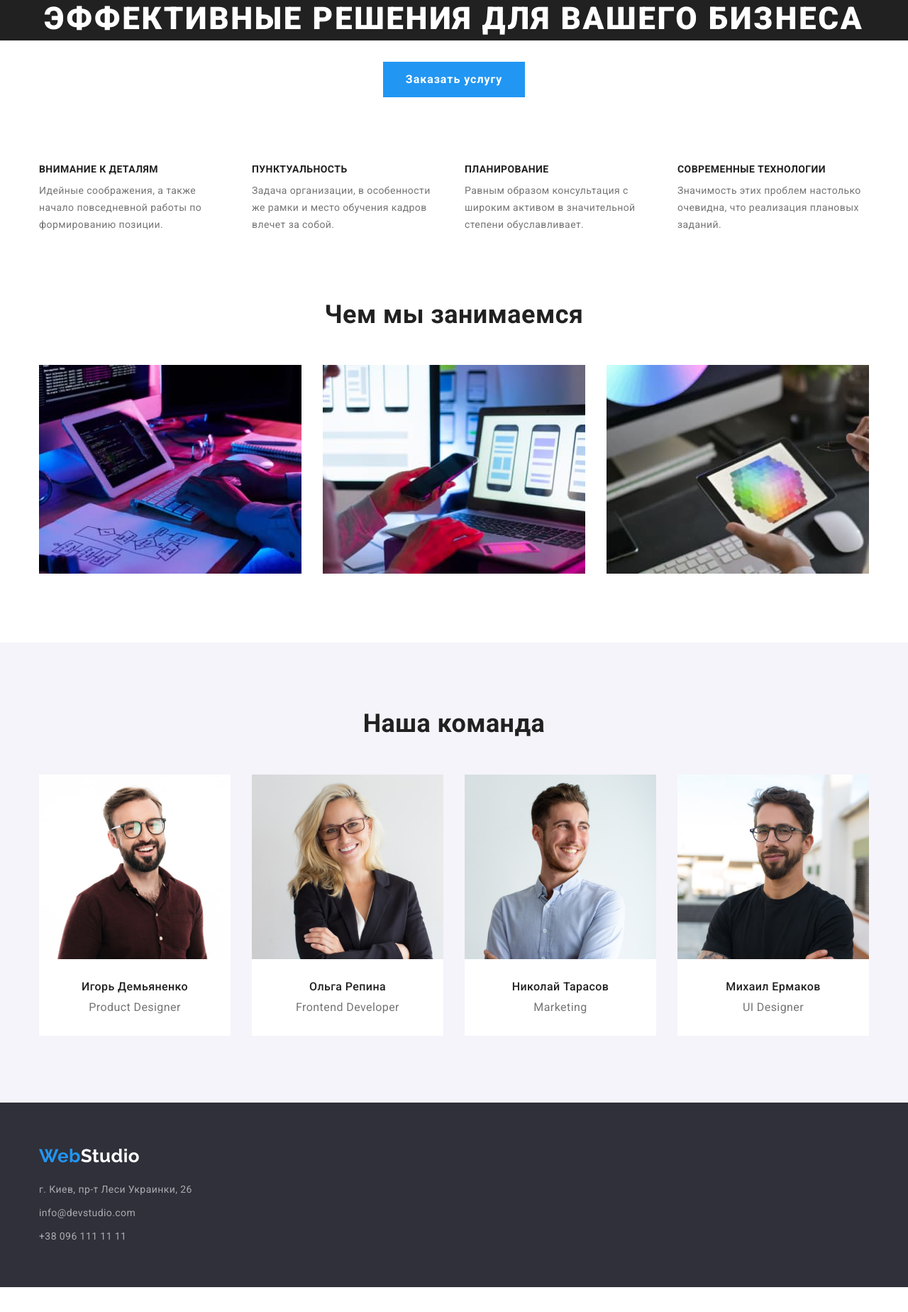
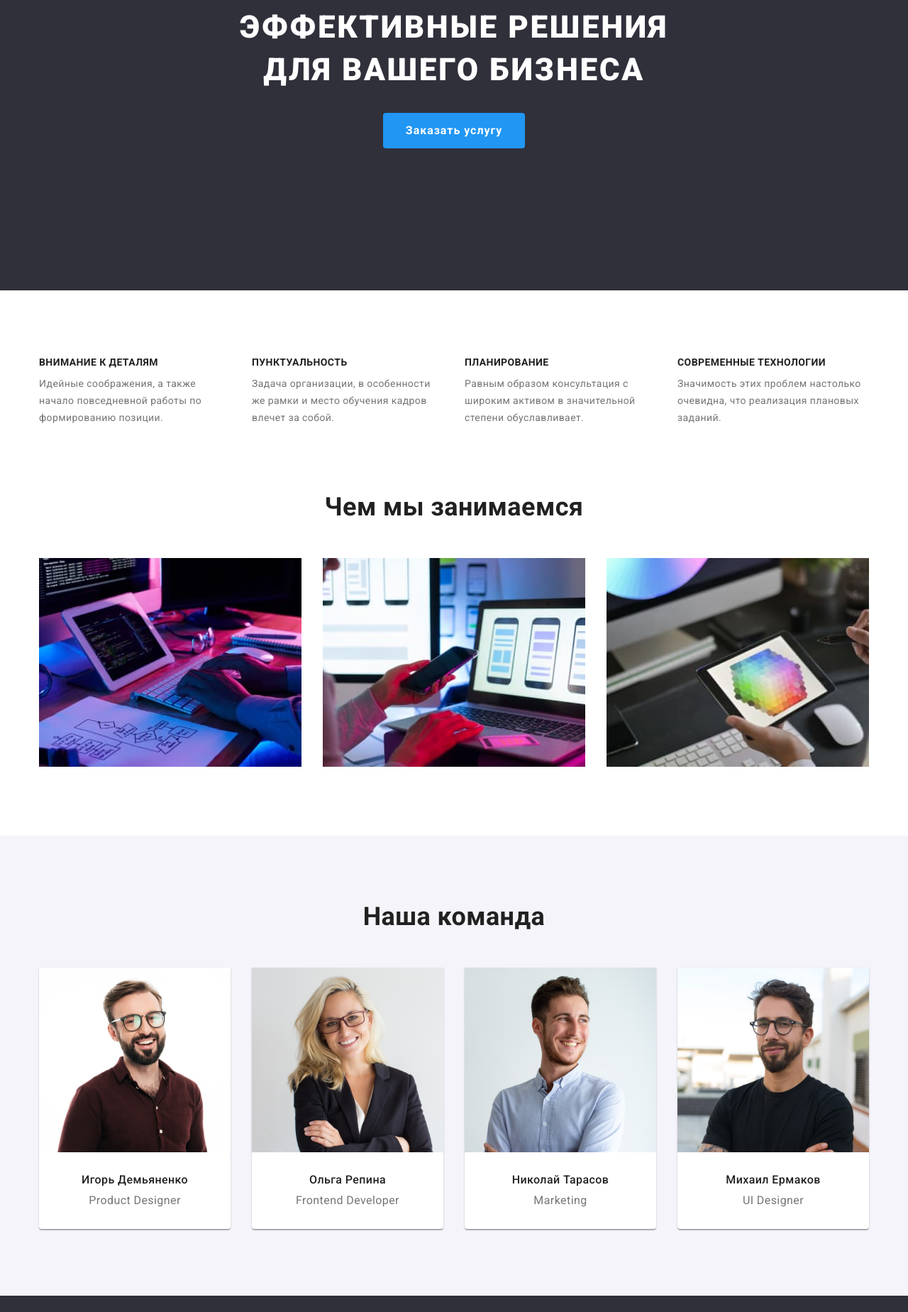
Before and after one commit to serge-belkin/goit-markup-hw-03, a plain HTML site: page index.html in a window 1280 px wide. Shown: the part 272-2120 px from the top of the page at 71% size. Before the commit the page ends 2085 px from the top, so only its background shows below. Drawn offline with nearby package versions, Linux system fonts and the light colour scheme.

Commit message:
fix geo styles

```diff
--- a/css/styles.css
+++ b/css/styles.css
@@ -126,9 +126,16 @@ display: flex;
   padding-bottom: 94px;
 }
 
+.hero {
+  padding: 200px 0;
+  background: #2F303A;
+}
+
 .hero-title {
+  max-width: 650px;
   margin-bottom: 30px;
-
+  margin-left: auto;
+  margin-right: auto;
   font-weight: 900;
   font-size: 44px;
   line-height: 1.36;
@@ -136,7 +143,6 @@ display: flex;
   letter-spacing: 0.06em;
   text-transform: uppercase;
   color: var(--tertiary-text-color);
-  background-color: #212121;
 }
 
 .hero-button {
@@ -154,6 +160,7 @@ margin-right: auto;
   background-color: var(--accent-color);
   cursor: pointer;
 border: none;
+border-radius: 4px;
 }
 
 .hero-button:hover,
@@ -216,10 +223,16 @@ border: none;
 margin-left: 30px;
 }
 
+.team-list .list-item {
+  box-shadow: 0px 1px 3px rgba(0, 0, 0, 0.12), 0px 1px 1px rgba(0, 0, 0, 0.14), 0px 2px 1px rgba(0, 0, 0, 0.2);
+    border-radius: 0px 0px 4px 4px;
+}
+
 .team-text-box {
   padding-top: 30px;
   padding-bottom: 30px;
   background-color: #fff;
+  border-radius: 4px;
 }
 
 .team-title {
@@ -273,6 +286,10 @@ footer {background-color: #2F303A;}
 .address-contact:hover,
 .address-contact:focus {color: var(--tertiary-text-color);}
 
+.link.address-contact.address {
+  color: var(--tertiary-text-color);
+}
+
 /* Стили для мейна страницы "Портфолио" */
 
 .filter {
@@ -284,6 +301,7 @@ font-family: inherit;
   cursor: pointer;
   border: none;
   padding: 6px 22px;
+  border-radius: 4px;
 }
 .filter.current {
   color: var(--tertiary-text-color);
@@ -299,6 +317,7 @@ background-color: var(--accent-color);}
   font-size: 18px;
   line-height: 2;
   letter-spacing: 0.06em;
+  padding-bottom: 4px;
 }
 
 .porfolio-text {
@@ -318,8 +337,7 @@ background-color: var(--accent-color);}
 display: flex;
 justify-content: center;
 align-items: center;
-margin-bottom: 34px;
-
+margin-bottom: 50px;
 }
 
 .buttons .filter:not(:last-child) {
--- a/index.html
+++ b/index.html
@@ -53,14 +53,13 @@
 
     <main>
       <!--герой-->
-      <section>
-        <div class="section"></div>
+      <section class="hero">
         <h1 class="hero-title">Эффективные решения для вашего бизнеса</h1>
         <button type="button" class="hero-button">Заказать услугу</button>
       </section>
       <!--Особенности-->
-      <section>
-        <div class="section container">
+      <section class="section">
+        <div class="container">
           <h2 class="title section-title" hidden>Особенности</h2>
           <ul class="features">
             <li class="list-item">
@@ -91,8 +90,8 @@
         </div>
       </section>
       <!--Чем мы занимаемся-->
-      <section>
-        <div class="container section no-padding">
+      <section class="section no-padding">
+        <div class="container">
           <h2 class="title section-title">Чем мы занимаемся</h2>
           <ul class="what-we-do-list">
             <li class="list-item">
@@ -118,8 +117,8 @@
         </div>
       </section>
       <!--Наша команда-->
-      <section class="our-team">
-        <div class="container section">
+      <section class="our-team section">
+        <div class="container">
           <h2 class="title section-title">Наша команда</h2>
           <ul class="team-list">
             <li class="list-item">
@@ -155,8 +154,8 @@
       </section>
     </main>
 
-    <footer>
-      <div class="container footer">
+    <footer class="footer">
+      <div class="container">
         <a href="./index.html" lang="en" class="studio-logo"
           >Web<span class="studio-logo-footer">Studio</span>
         </a>
@@ -167,7 +166,7 @@
                 href="https://goo.gl/maps/N29kRaFCmKMLRvAt8"
                 target="_blank"
                 rel="noopener noreferrer"
-                class="link address-contact"
+                class="link address-contact address"
                 >г. Киев, пр-т Леси Украинки, 26</a
               >
             </li>
```
Also changed, not shown: portfolio.html (+5 -5 lines).
